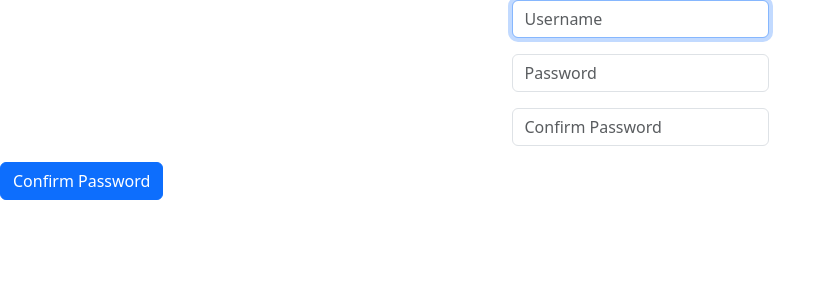
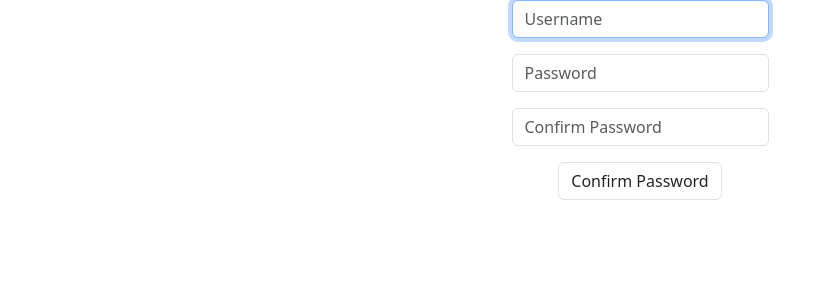
Before and after one commit to TonyMakhoul1/MyCS50AndCS50PProjects, a Flask app: page /register in a window 1280 px wide. Shown: the part 96-396 px from the top of the page, without its empty margins (0-836 px from the left). Run offline with Flask 3, Linux system fonts and the light colour scheme; some libraries are stand-ins or nearby versions.

Commit message:
Sat, Apr 22, 2023, 1:56 PM +03:00

```diff
--- a/project/templates/register.html
+++ b/project/templates/register.html
@@ -14,7 +14,7 @@
 
         </div>
         <div class="mb-3">
-            <button class="btn btn-primary" type="submit">Confirm Password</button>
+            <button class="form-control mx-auto w-auto" class="btn btn-primary" type="submit">Confirm Password</button>
         </div>
 
     </form>
```
